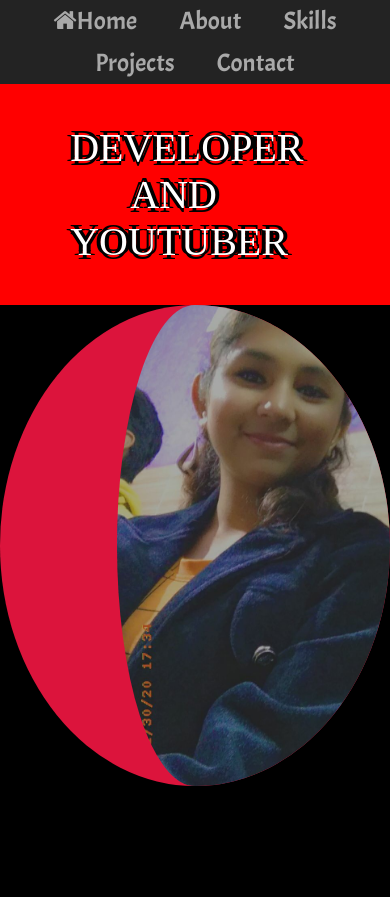
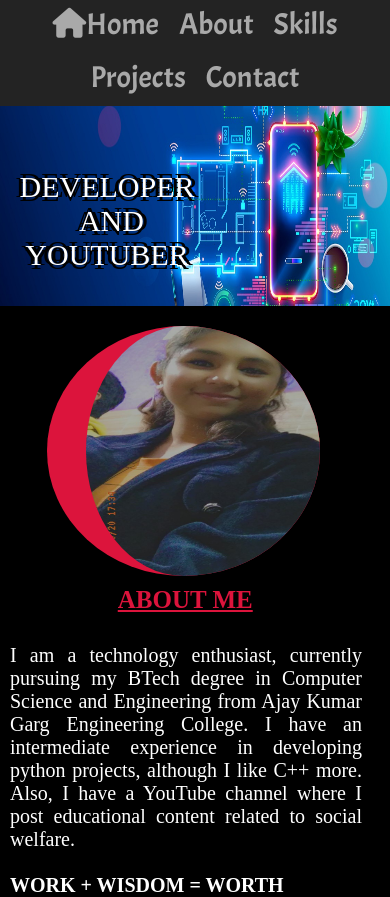
Before and after one commit to niharika200213/My-Portfolio, a plain HTML site: page index.html in a window 390 px wide. Before the commit the page ends 844 px from the top, so only its background shows below. Drawn offline with Linux system fonts and the light colour scheme; a web font is replaced by a local one.

Commit message:
added the about section

```diff
--- a/css/css_doc.css
+++ b/css/css_doc.css
@@ -9,17 +9,18 @@
     display: table;
 }
 
-/* for tabs */
-@media only screen and (max-width: 850px) {
-}
-
 /* for phones */
 @media only screen and (max-width: 500px) {
     nav{
         position: sticky !important;
+        width: 100% !important;
+    }
+    nav ul li a{
+        font-size: 30px !important;
+        padding: 5px !important;
     }
     nav ul{
-        margin-left: -60%;
+        margin-left: -50%;
         display: flex;
         flex-wrap: wrap;
         justify-content: center;
@@ -28,21 +29,45 @@
         display: none;
     }
     .first{
-        font-size: 20px;
-        padding-left: 18%;
+        font-size: 30px !important;
+        margin: -10% 0 0 0 !important;
     }
     .first p:nth-child(2){
-        padding-left: 70%;
+        padding-left: 5%;
     }
+    #bg{height: 200px !important;width: 100% !important;}
     .profile{
-        display: none;
+        height: 250px !important;
+        margin-top: 20px !important;
+        margin-left: 12% !important;
+        padding-left: 10% !important;
+        width: 70% !important;
+        float: none !important;
     }
-    .phoneProfile{
-        display: block !important;
-        padding-left: 30%;
-        width: 100%;
+    .aboutcontent{
+        margin: 0px !important;
+        width: 95% !important;
     }
-
+    .aboutcontent h2{
+        float: none !important;
+        margin-left: 10px !important;
+        margin-right: 10px !important;
+        font-size: 25px !important;
+        margin-top: 280px !important;
+        text-align: center !important;
+    }
+    .aboutcontent div{
+        float: none !important;
+        font-size: 20px !important;
+        margin-top: 10px !important;
+        margin-left: 10px !important;
+        margin-right: 10px !important;
+    }
+    #quote{
+        font-size: 20px !important;
+        text-align: center !important;
+        margin-bottom: 20px !important;
+    }
 }
 
 body{
@@ -66,19 +91,19 @@ nav ul{
     display: flex;
     flex-wrap: wrap;
     list-style: none;
-    padding-left: 60%;
+    padding-left: 50%;
 }
 
 nav ul li{
-    margin: 5px;
+    margin: 5px 5px 10px 5px;
 }
 
 nav ul li a{
     text-align: center;
-    padding: 14px 16px;
+    padding: 23px 16px;
     text-decoration: none;
     color: darkgrey;
-    font-size: 25px;
+    font-size: 35px;
     font-family: 'Acme';
     transition: all 0.5s ease;
 }
@@ -98,60 +123,64 @@ nav div{
     color: rgb(255, 0, 0);
     position: relative;
     margin-top: -32px;
-    top: 40px;
-    font-size: 30px;
+    top: 50px;
+    font-size: 40px;
     left: 25px;
     letter-spacing: 1px;
     word-spacing: 3px;
 }
 
 .first{
-    width: 100%;
-    background-color: rgb(255, 0, 0);
     padding-bottom: 40px;
     padding-top: 40px;
     color: white;
     text-shadow: -4px 0 black, 0 4px black, 4px 0 black, 0 -4px black;
     font-family: 'Wendy One';
     animation-name: show;
-    font-size: 40px;
-    position: relative;
-    animation-duration: 2s;
+    font-size: 60px;
+    position: absolute;
+    top: 20%;
+    left: 5%;
+    animation-duration: 1s;
     animation-timing-function: ease;
     text-align: center;
-    padding-right: 60%;
 }
 
 @keyframes show{
     from{left: -100%;}
-    to{left: 0;}
+    to{left: 5%;top: 20%;}
 }
 
 .profile{
     border-radius: 50%;
-    position: absolute;
-    top: 10%;
-    left: 70%;
-    cursor: pointer;
-    animation-name: pic;
-    animation-duration: 2s;
-    animation-timing-function: ease;
-    transition: width 1s, height 1s, transform 1s;
+    margin-top: 20px;
+    margin-left: 65%;
+    background-color: crimson;
+    height: 500px;
+    width: 400px;
+    padding-left: 2%;
+    float: left;
+    position: relative;
+    top: 0;
 }
 
-@keyframes pic{
-    from{left: -100%;}
-    to{left: 70%;top: 10%;}
+.aboutcontent{
+    color: white;
+    margin: 20px 20px 20px 50px;
+    width: 60%;
+    float: left;
+    position: absolute;
+    font-size: 25px;
+    text-align: justify;
+}
+.aboutcontent h2{
+    text-decoration: underline;
+    margin: 50px 0 20px 50px;
+    text-align: left;
+    color: crimson;
 }
 
-.profile:hover{
-    width: 200px;
-    height: 300px;
-    transform: rotate(360deg);
+#quote{
+    font-family: 'Wellfleet';
+    font-size: 42px;
 }
-
-.phoneProfile{
-    display: none;
-    border-radius: 50%;
-    background-color: crimson;
-}
--- a/index.html
+++ b/index.html
@@ -7,7 +7,9 @@
     <link href='https://fonts.googleapis.com/css?family=Faster One' rel='stylesheet'>
     <link href='https://fonts.googleapis.com/css?family=Akronim' rel='stylesheet'>
     <link rel="stylesheet" href="https://cdnjs.cloudflare.com/ajax/libs/font-awesome/4.7.0/css/font-awesome.min.css">
+    <script src='https://kit.fontawesome.com/a076d05399.js' crossorigin='anonymous'></script>
     <link href='https://fonts.googleapis.com/css?family=Wendy One' rel='stylesheet'>
+    <link href='https://fonts.googleapis.com/css?family=Wellfleet' rel='stylesheet'>
     <!-- <link rel="shortcut icon" href="n.png"> -->
     <meta charset="utf-8">
     <meta name="viewport" content="width=device-width, initial-scale=1.0">
@@ -26,14 +28,28 @@
            <li><a href="#contact">Contact</a></li>
         </ul>
     </nav>
+    <img src="images/bg.jpg" id='bg' style="display:block" width="100%">
     <div class="first">
         <p>DEVELOPER</p>
         <p>AND</p>
         <p>YOUTUBER</p>
     </div>
-    <div>
-        <img class="profile" src="images/profile.jpg" width="150px" height="180px">
-        <img class="phoneProfile" src="images/profile.jpg" width="50%">
+
+    <div id='about'>
+        <div class="aboutcontent">
+            <h2>ABOUT ME</h2>
+            <div class="aboutcontent">I am a technology enthusiast, currently pursuing my BTech degree in Computer Science
+                and Engineering from Ajay Kumar Garg Engineering College.
+                I have an intermediate experience in developing python projects, although I like C++ more.
+                Also, I have a YouTube channel where I post educational content related to social welfare.<br><br>
+                <b id='quote'>WORK + WISDOM = WORTH</b>
+            </div>
+        </div>
+        <img class="profile" src="images/profile.jpg" width="50%">
+    </div>
+
+    <div id='skills'>
+
     </div>
 </body>
 </html>
```
Also changed, not shown: images/bg.jpg (added), images/tech_bg.jpg (deleted), images/yt.svg (added).
